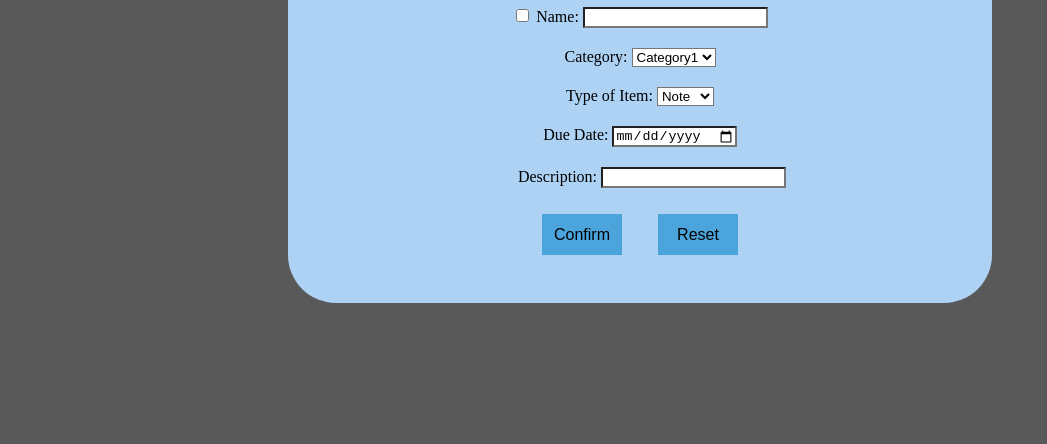
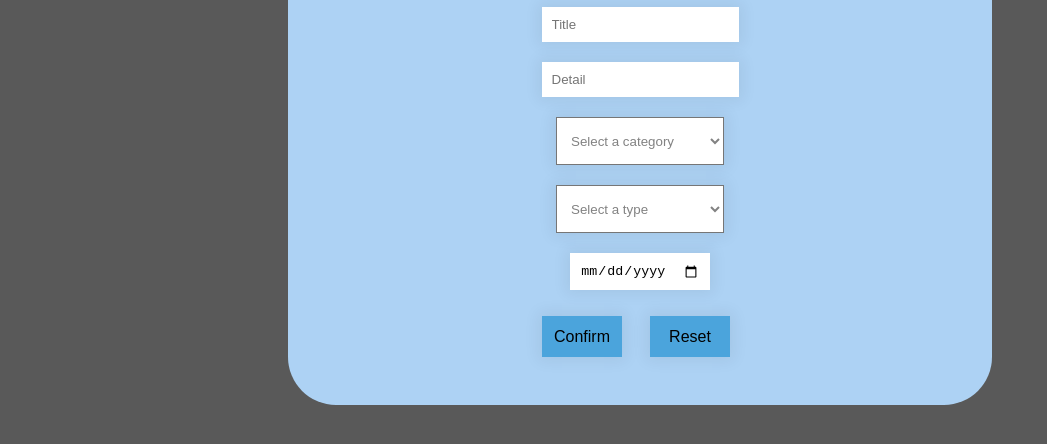
Before and after one commit to cse110-sp21-group32/cse110-sp21-group32, a plain HTML site: page sources/bulletModal/index.html in a window 1280 px wide. Shown: the part 228-672 px from the top of the page, without its empty margins (0-1047 px from the left). Drawn offline with Linux system fonts and the light colour scheme.

Commit message:
Update Stylinh

```diff
--- a/sources/bulletModal/index.html
+++ b/sources/bulletModal/index.html
@@ -19,38 +19,33 @@
     <span class="close">&times;</span>
     <div class="modal-header">
       <h1 class="modal-title">Bullet Editor</h4>
-    </div>
         <form onsubmit="return false">
 
-          <input type="checkbox" id="name_check_box" name="name_check_box">
-          <label for="name">Name:</label>
-          <input type="text" id="name" name="name"><br>
-          <label for="category">Category:</label>
+          <!-- <input type="checkbox" id="name-check-box" name="name-check-box"> -->
+          <input type="text" id="name" name="name" placeholder="Title"><br>
+          <input type="text" id="description" name="description" placeholder="Detail"><br>
+
+
           <select id="category" name="category">
+            <option value="placeholder">Select a category</option>
             <option value="Category1">Category1</option>
             <option value="Category2">Category2</option>
             <option value="Category3">Category3</option>
             <option value="Category4">Category4</option>
           </select><br>
 
-          <label for="type">Type of Item:</label>
           <select id="type" name="type">
+            <option value="placeholder">Select a type</option>
             <option value="note">Note</option>
             <option value="event">Event</option>
             <option value="task">Task</option>
           </select><br>
 
-          <label for="dueDate">Due Date:</label>
-          <input type="date" id="dueDate" name="dueDate"><br>
+          <input type="date" id="due-date" name="due-date" placeholder="DueDate"><br>
 
-          <!-- Star Checkbox -->
-          <input class="star" type="checkbox" title="important_task">
-
-          <label for="description">Description:</label>
-          <input type="text" id="description" name="description"><br>
 
           <input type="submit" value="Confirm" id="bulletSubmit">
-          <input type="reset" id="reset_btn">
+          <input type="reset" id="reset-btn">
         </form>
 
       <!-- Main Script -->
--- a/sources/bulletModal/mystyle_bullet.css
+++ b/sources/bulletModal/mystyle_bullet.css
@@ -23,20 +23,18 @@ main {
 }
 /* Add styling to input elements */
 input {
+  padding:10px;
   margin-top: 10px;
   margin-bottom: 10px;
   background-color: white;
+  border:0;
+  box-shadow:0 0 15px 4px rgba(0,0,0,0.06);
 }
-/* Add styling to select input fields */
-select {
-  margin-top: 10px;
-  margin-bottom: 10px;
-  background-color: white;
-}
+
 /* Add styling to the submit button */
 input[type="submit"] {
 
-  margin: 1rem;
+  margin: 0.5rem;
   width: 5rem;
   border: none;
   font-size: 1rem;
@@ -103,3 +101,16 @@ p {
   text-decoration: none;
   cursor: pointer;
 }
+
+/* Add styling to select input fields */
+select {
+  padding: 10px;
+  width: 10.5rem;
+  height: 3rem;
+  box-shadow:0 0 15px 4px rgba(0,0,0,0.06);
+  margin-top: 10px;
+  margin-bottom: 10px;
+  background-color: white;
+  color: rgb(130, 130, 130);
+
+}
--- a/sources/categoryModal/mystyle_category.css
+++ b/sources/categoryModal/mystyle_category.css
@@ -30,9 +30,12 @@ select{
 }
 /* Add styling to input elements */
 input{
+  padding:10px;
   margin-top: 10px;
   margin-bottom: 10px;
   background-color: white;
+  border:0;
+  box-shadow:0 0 15px 4px rgba(0,0,0,0.06);
 }
 /* Add styling to the submit button */
 input[type=submit]{
@@ -94,3 +97,16 @@ option{
   text-decoration: none;
   cursor: pointer;
 }
+
+/* Add styling to select input fields */
+select {
+  padding: 10px;
+  width: 10.5rem;
+  height: 3rem;
+  box-shadow:0 0 15px 4px rgba(0,0,0,0.06);
+  margin-top: 10px;
+  margin-bottom: 10px;
+  background-color: white;
+  color: rgb(130, 130, 130);
+
+}
```
Also changed, not shown: sources/categoryModal/index.html (+6 -6 lines), sources/components/bulletEditorPage.js (+32 -30 lines), sources/components/categoryEditorPage.js (+18 -4 lines).
